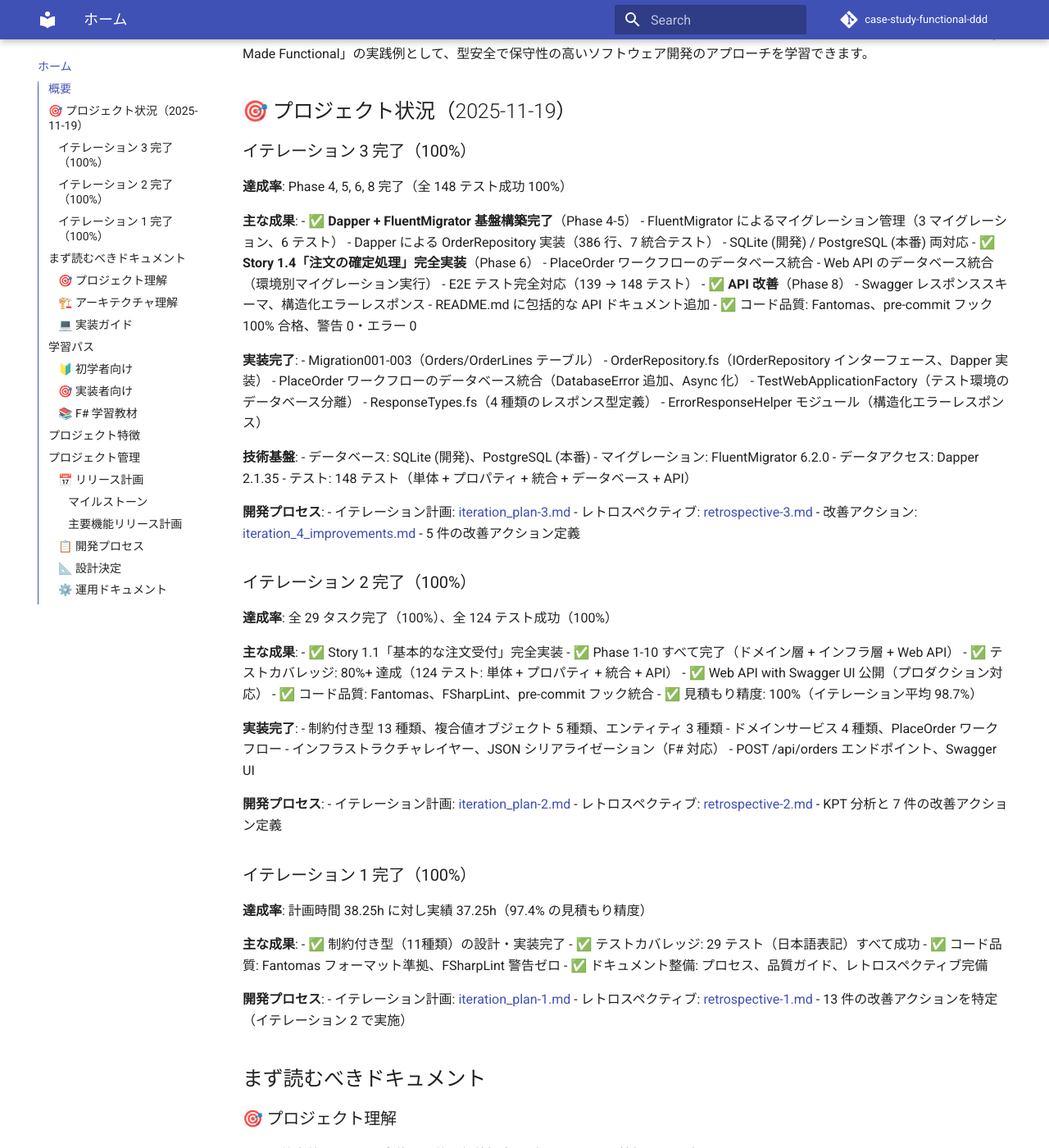
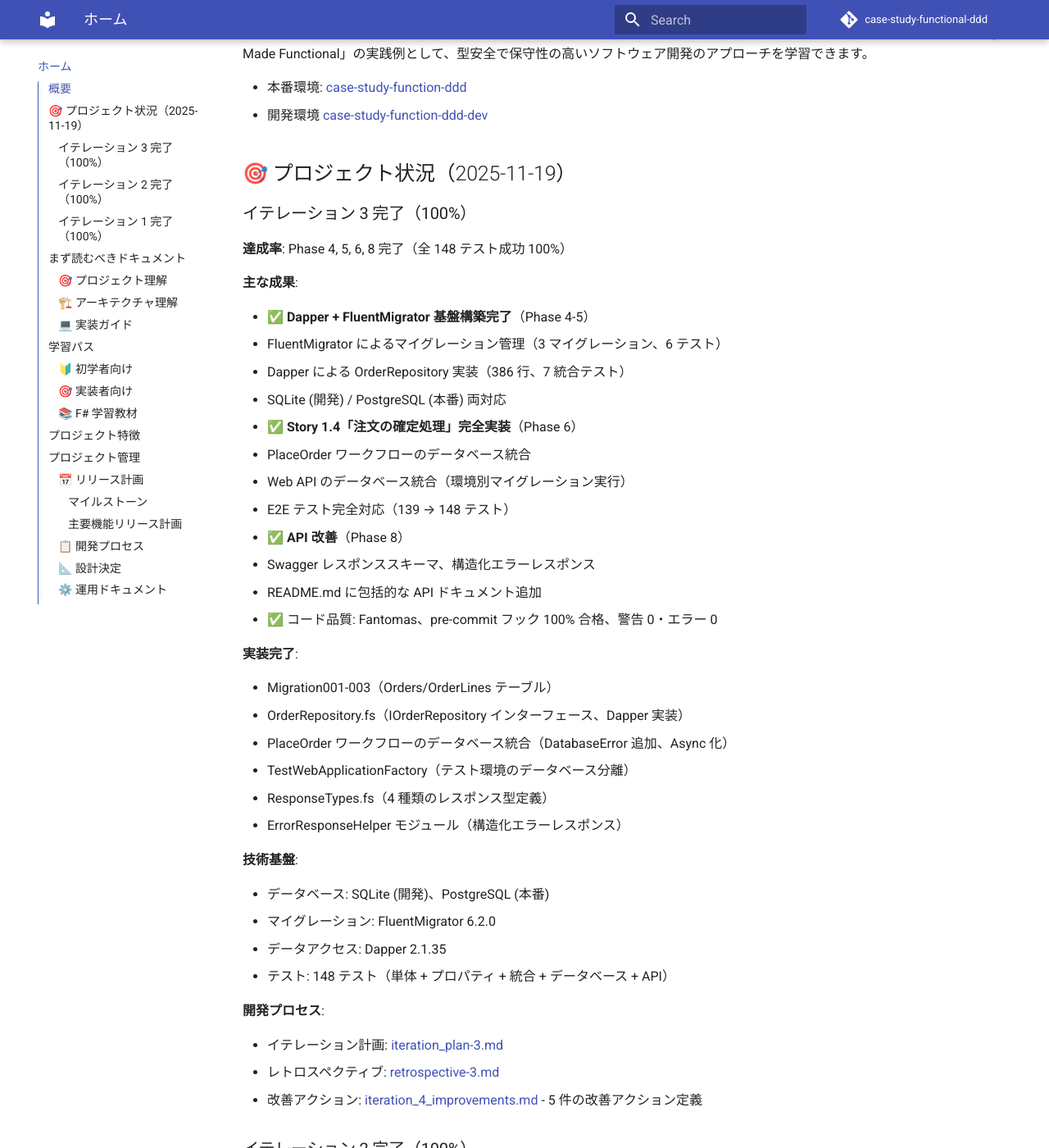
Before and after one commit to k2works/case-study-functional-ddd, an MkDocs documentation site: the page built from docs/index.md, in a window 1280 px wide and 1400 px high, scrolled down 293 px. Shown: the whole window at 82% size. Built offline with MkDocs 1.6.1 and Material for MkDocs 9.7.7, drawn with Linux system fonts in a browser that asks for light colours; comment, search, counter and statistics services are not loaded; some of the changed text lies outside the part shown.

Commit message:
docs: 本番・開発環境のリンクをインデックスに追加し構成を整理docs: Add production/development environment links and improve section readability

```diff
--- a/docs/index.md
+++ b/docs/index.md
@@ -3,6 +3,9 @@
 ## 概要
 
 本プロジェクトは、F# の関数型プログラミングとドメイン駆動設計の原則を適用した注文受付システムです。「Domain Modeling Made Functional」の実践例として、型安全で保守性の高いソフトウェア開発のアプローチを学習できます。
+
+- 本番環境: [case-study-function-ddd](https://case-study-function-ddd-9bb5f4c3697a.herokuapp.com/swagger/index.html)
+- 開発環境 [case-study-function-ddd-dev](https://case-study-function-ddd-dev-e9b7ca1c1ec6.herokuapp.com/)
 
 ## 🎯 プロジェクト状況（2025-11-19）
 
@@ -11,6 +14,7 @@
 **達成率**: Phase 4, 5, 6, 8 完了（全 148 テスト成功 100%）
 
 **主な成果**:
+
 - ✅ **Dapper + FluentMigrator 基盤構築完了**（Phase 4-5）
   - FluentMigrator によるマイグレーション管理（3 マイグレーション、6 テスト）
   - Dapper による OrderRepository 実装（386 行、7 統合テスト）
@@ -25,6 +29,7 @@
 - ✅ コード品質: Fantomas、pre-commit フック 100% 合格、警告 0・エラー 0
 
 **実装完了**:
+
 - Migration001-003（Orders/OrderLines テーブル）
 - OrderRepository.fs（IOrderRepository インターフェース、Dapper 実装）
 - PlaceOrder ワークフローのデータベース統合（DatabaseError 追加、Async 化）
@@ -33,12 +38,14 @@
 - ErrorResponseHelper モジュール（構造化エラーレスポンス）
 
 **技術基盤**:
+
 - データベース: SQLite (開発)、PostgreSQL (本番)
 - マイグレーション: FluentMigrator 6.2.0
 - データアクセス: Dapper 2.1.35
 - テスト: 148 テスト（単体 + プロパティ + 統合 + データベース + API）
 
 **開発プロセス**:
+
 - イテレーション計画: [iteration_plan-3.md](./development/iteration_plan-3.md)
 - レトロスペクティブ: [retrospective-3.md](./development/retrospective-3.md)
 - 改善アクション: [iteration_4_improvements.md](./development/iteration_4_improvements.md) - 5 件の改善アクション定義
@@ -48,6 +55,7 @@
 **達成率**: 全 29 タスク完了（100%）、全 124 テスト成功（100%）
 
 **主な成果**:
+
 - ✅ Story 1.1「基本的な注文受付」完全実装
 - ✅ Phase 1-10 すべて完了（ドメイン層 + インフラ層 + Web API）
 - ✅ テストカバレッジ: 80%+ 達成（124 テスト: 単体 + プロパティ + 統合 + API）
@@ -56,12 +64,14 @@
 - ✅ 見積もり精度: 100%（イテレーション平均 98.7%）
 
 **実装完了**:
+
 - 制約付き型 13 種類、複合値オブジェクト 5 種類、エンティティ 3 種類
 - ドメインサービス 4 種類、PlaceOrder ワークフロー
 - インフラストラクチャレイヤー、JSON シリアライゼーション（F# 対応）
 - POST /api/orders エンドポイント、Swagger UI
 
 **開発プロセス**:
+
 - イテレーション計画: [iteration_plan-2.md](./development/iteration_plan-2.md)
 - レトロスペクティブ: [retrospective-2.md](./development/retrospective-2.md)
 - KPT 分析と 7 件の改善アクション定義
@@ -71,12 +81,14 @@
 **達成率**: 計画時間 38.25h に対し実績 37.25h（97.4% の見積もり精度）
 
 **主な成果**:
+
 - ✅ 制約付き型（11種類）の設計・実装完了
 - ✅ テストカバレッジ: 29 テスト（日本語表記）すべて成功
 - ✅ コード品質: Fantomas フォーマット準拠、FSharpLint 警告ゼロ
 - ✅ ドキュメント整備: プロセス、品質ガイド、レトロスペクティブ完備
 
 **開発プロセス**:
+
 - イテレーション計画: [iteration_plan-1.md](./development/iteration_plan-1.md)
 - レトロスペクティブ: [retrospective-1.md](./development/retrospective-1.md)
 - 13 件の改善アクションを特定（イテレーション 2 で実施）
@@ -150,6 +162,7 @@
 #### 主要機能リリース計画
 
 **Release 1.0 - MVP** (6 イテレーション、47 SP):
+
 - ✅ Story 1.1: 基本的な注文受付（8 SP）- Iteration 1-2（完了）
 - ✅ Story 1.2: 注文内容の検証（13 SP）- Iteration 1-2（完了）
 - ✅ Story 1.3: 価格の自動計算（5 SP）- Iteration 2（完了）
```
